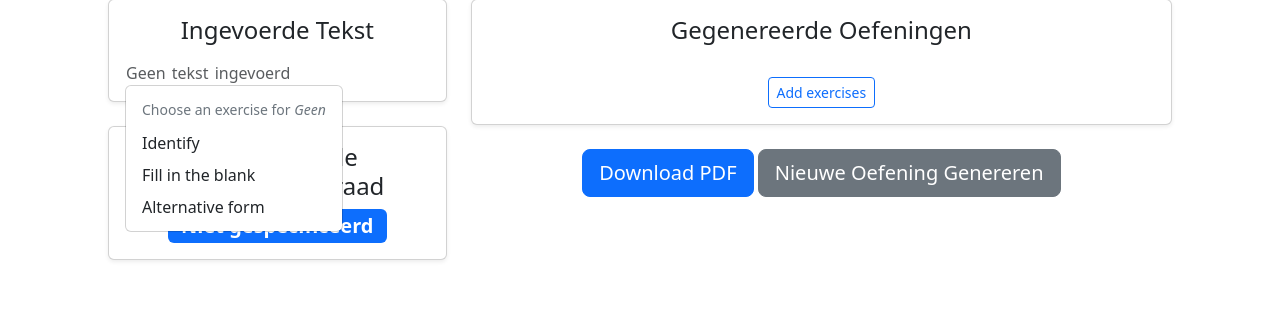
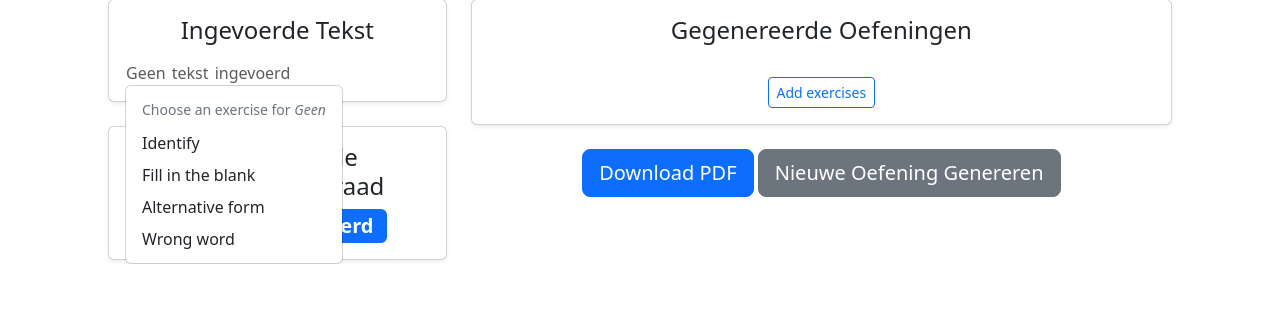
Before and after one commit to teauteau/morphology, a Django app: page /results/ in a window 1280 px wide, after a click on "Geen". Shown: the part 226-543 px from the top of the page. Run offline with Django 5.2, Linux system fonts and the light colour scheme.

Commit message:
added 2 exercises (with little bug)

```diff
--- a/MorphoAi/webapp/templates/webapp/results.html
+++ b/MorphoAi/webapp/templates/webapp/results.html
@@ -115,7 +115,12 @@ body, .dropdown, .card-body {
           sendToBackend(word, option);
       } else if (option === 3) {
           sendToBackend(word, option);
+      } else if (option === 4) {
+          sendToBackend(word, option);
       }
+      // } else if (option === 5) {
+      //     sendToBackend(word, option);
+      // }
   }
 
   function sendToBackend(word, option) {
--- a/MorphoAi/webapp/utils.py
+++ b/MorphoAi/webapp/utils.py
@@ -2,6 +2,7 @@ from google import genai
 from .keys import gemini_API_key
 import json
 import re
+import random
 
 
 client = genai.Client(api_key=gemini_API_key)
@@ -126,14 +127,93 @@ def exercise_alternative_form(dict_word):
 
     return exercise_text, answer_text
 
+def generate_affix_matching_exercises(morphemes, important_words, count):
+    exercises = []
+    candidates = []
+
+    for m in morphemes:
+        word = m.get('word', '')
+        if word not in important_words:
+            continue
+
+        free = m.get('free', [])
+        bound = m.get('bound', {})
+        prefixes = bound.get('prefixes', [])
+        suffixes = bound.get('suffixes', [])
+        other = bound.get('other', [])
+
+        all_morphemes = free + prefixes + suffixes + other
+
+        if len(all_morphemes) == 2:
+            candidates.append((all_morphemes[0], all_morphemes[1], word))
+
+    selected = random.sample(candidates, min(count, len(candidates)))
+    if not selected:
+        return exercises
+
+    left_parts = [item[0] for item in selected]
+    right_parts = [item[1] for item in selected]
+    words = [item[2] for item in selected]
+
+    shuffled_rights = right_parts.copy()
+    random.shuffle(shuffled_rights)
+
+    # Build the question
+    question = "Match the left morphemes on the left with the correct right morphemes on the right:"
+    left_side = "\n".join(f"{i+1}. {left}" for i, left in enumerate(left_parts))
+    right_side = "\n".join(f"{chr(65+i)}. {right}" for i, right in enumerate(shuffled_rights))
+    full_question = f"{question}\n\n{left_side}\n\n{right_side}"
+
+    # Build the answer key
+    answer_mapping = []
+    for i, right in enumerate(right_parts):
+        label = chr(65 + shuffled_rights.index(right))
+        answer_mapping.append(f"{i+1} - {label} ({words[i]})")
+
+    answer = "\n".join(answer_mapping)
+    exercises.append((full_question, answer))
+
+    return exercises
 
 
-def generate_exercises(text, nr_of_identify, nr_of_fill_in_blanks, nr_of_alternative_forms=0):
+def exercise_error_correction(dict_word):
+    """
+    Generates an error correction exercise for a given word dict like {'word': 'run'}
+    """
+    word = dict_word['word']
+    prompt = (
+        f"Generate a sentence in Dutch for the word '{word}' where the word is used in its wrong form. "
+        "For example, a similar english sentence could be if the word is 'run' then the sentence is 'He runned fast'.\n"
+        "Answer format: sentence: <sentence>\nanswer: wrong_word = correct_word"
+    )
+
+    response = generate_text(prompt)
+    try:
+        parts = response.strip().split("answer:")
+        sentence = parts[0].replace("sentence:", "").strip()
+        correction = parts[1].strip()
+
+        if '=' in correction:
+            wrong_word, correct_word = map(str.strip, correction.split('='))
+            sentence_blanked = re.sub(rf'\\b{re.escape(wrong_word)}\\b', '_', sentence)
+            exercise_text = f"Correct the error in the following sentence: \n {sentence_blanked}"
+            answer_text = f"{wrong_word} = {correct_word}"
+        else:
+            exercise_text = f"[Bad format for correction: '{correction}']"
+            answer_text = "Could not parse correction."
+
+    except Exception as e:
+        exercise_text = f"[Error parsing response for word '{word}']"
+        answer_text = "Could not generate."
+
+    return exercise_text, answer_text
+
+def generate_exercises(text, nr_of_identify, nr_of_fill_in_blanks, nr_of_alternative_forms, nr_wrong, nr_affix):
     """
     Generates exercises for the given text
     returns in format exercises = [(exercise_text, answer_text), ...]
     """
-    total_words_needed = nr_of_identify + nr_of_fill_in_blanks + nr_of_alternative_forms
+    total_words_needed = nr_of_identify + nr_of_fill_in_blanks + nr_of_alternative_forms + nr_wrong + nr_affix
     important_words = extract_important_words(text, total_words_needed)
     morphemes = extract_morphemes(important_words)
     exercises = []
@@ -151,7 +231,17 @@ def generate_exercises(text, nr_of_identify, nr_of_fill_in_blanks, nr_of_alterna
     for i in range(nr_of_alternative_forms):
         exercise = exercise_alternative_form(morphemes[i])
         exercises.append(exercise)
+
+    for i in range(nr_wrong):
+        exercise = exercise_error_correction(morphemes[i])
+        exercises.append(exercise)
+    if nr_affix > 0:
+        exercise = generate_affix_matching_exercises(morphemes, important_words, nr_affix)
+        exercises.extend(exercise)
+
     return exercises, morphemes, important_words
+
+
 
 def add_exercises(type, nr_of_exercises, morphemes, index=0):
     """
@@ -182,6 +272,22 @@ def add_exercises(type, nr_of_exercises, morphemes, index=0):
             j = (i + index - 1) % len(morphemes)
             exercise = exercise_alternative_form(morphemes[j])
             exercises.append(exercise)
+
+    elif type == "wrong_word_sentence":
+        for i in range(nr_of_exercises):
+            j = (i + index - 1) % len(morphemes)
+            exercise = exercise_error_correction(morphemes[j])
+            if exercise:  # Check if exercise is not None
+                exercises.append(exercise)
+
+    elif type == "affix_matching":
+        # For affix_matching, we generate a complete new exercise with nr_of_exercises items
+        important_words = [m.get('word', '') for m in morphemes if 'word' in m]
+        nr_of_words = 4 if len(morphemes) > 4 else len(morphemes)
+        matching_exercises = generate_affix_matching_exercises(morphemes, important_words, nr_of_words)
+        exercises.extend(matching_exercises)
+
+
     else:
         raise ValueError("Invalid exercise type.")
     return exercises
@@ -196,6 +302,10 @@ def generate_exercise_given_word(word, exercise_type):
         exercise = exercise_fill_in_the_blank(morphemes[0])
     elif exercise_type == 3:
         exercise = exercise_alternative_form(morphemes[0])
+    elif exercise_type == 4:
+        exercise = exercise_error_correction(morphemes[0])
+    # elif exercise_type == 5:
+    #     exercise = generate_affix_matching_exercises(morphemes[0])
     else:
         raise ValueError("Invalid exercise type.")
     return exercise
--- a/MorphoAi/webapp/views.py
+++ b/MorphoAi/webapp/views.py
@@ -17,7 +17,7 @@ from django.http import HttpResponse
 from django.template.loader import render_to_string
 from xhtml2pdf import pisa
 
-exercise_types = ["identify", "fill_in_the_blank", "alternative"]
+exercise_types = ["identify", "fill_in_the_blank", "alternative", "wrong_word_sentence",  "affix_matching"]
 
 
 def home(request):
@@ -36,12 +36,16 @@ def generate(request):
                 return JsonResponse({"error": "Geen tekst ontvangen"}, status=400)
 
             # Define number of exercises based on difficulty
-            nr_of_identify = 3 if difficulty == "Makkelijk" else 5 if difficulty == "Gemiddeld" else 7
-            nr_of_fill_in_blanks = 2 if difficulty == "Makkelijk" else 4 if difficulty == "Gemiddeld" else 6
-            nr_of_alternative = 2 if difficulty == "Makkelijk" else 4 if difficulty == "Gemiddeld" else 6  # New exercise type
+
+            nr_of_identify = 1 if difficulty == "Makkelijk" else 5 if difficulty == "Gemiddeld" else 7
+            nr_of_fill_in_blanks = 1 if difficulty == "Makkelijk" else 4 if difficulty == "Gemiddeld" else 6
+            nr_of_alternative = 1 if difficulty == "Makkelijk" else 1 if difficulty == "Gemiddeld" else 1  # New exercise type
+            nr_of_wrong_words = 1 if difficulty == "Makkelijk" else 1 if difficulty == "Gemiddeld" else 1  # New exercise type
+            nr_of_affix = 5 if difficulty == "Makkelijk" else 1 if difficulty == "Gemiddeld" else 1  # New exercise type
+
 
             # Generate existing exercises
-            exercises, morphemes, important_words = generate_exercises(text, nr_of_identify, nr_of_fill_in_blanks, nr_of_alternative)
+            exercises, morphemes, important_words = generate_exercises(text, nr_of_identify, nr_of_fill_in_blanks, nr_of_alternative, nr_of_wrong_words, nr_of_affix)
             # Store in session
             request.session["text"] = text
             request.session["difficulty"] = difficulty
@@ -115,6 +119,8 @@ def embolden(text, important_words):
                 f'    <li><a class="dropdown-item" href="#" onclick="handleOption(\'{token}\', 1)">Identify</a></li>'
                 f'    <li><a class="dropdown-item" href="#" onclick="handleOption(\'{token}\', 2)">Fill in the blank</a></li>'
                 f'    <li><a class="dropdown-item" href="#" onclick="handleOption(\'{token}\', 3)">Alternative form</a></li>'
+                f'    <li><a class="dropdown-item" href="#" onclick="handleOption(\'{token}\', 4)">Wrong word</a></li>'
+                # f'    <li><a class="dropdown-item" href="#" onclick="handleOption(\'{token}\', 5)">Affix matching</a></li>'
                 f'  </ul>'
                 f'</div>'
             )
```
Also changed, not shown: MorphoAi/db.sqlite3.
